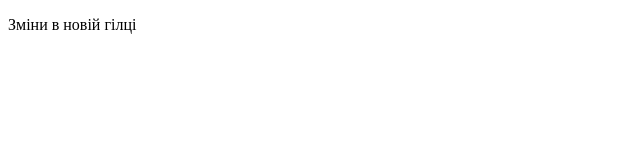
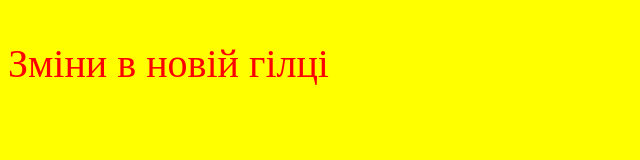
Before and after one commit to IgorChorniy/test1, a plain HTML site: page index.html in a window 1280 px wide. Shown: the whole page, without its empty margins (0-640 px from the left). Drawn offline with Linux system fonts and the light colour scheme.

Commit message:
add style

```diff
--- /dev/null
+++ b/css/style.css
@@ -0,0 +1,7 @@
+body{
+	background:yellow;
+}
+p{
+	color:red;
+	font-size: 40px;
+}
--- a/index.html
+++ b/index.html
@@ -6,9 +6,9 @@
 
 	<title>Заголовок</title>
 	<meta name="description" content="">
+ <link rel="stylesheet" href="css/style.css">
 
 
-	<script src="libs/modernizr/modernizr.js"></script>
 
 </head>
 
```
